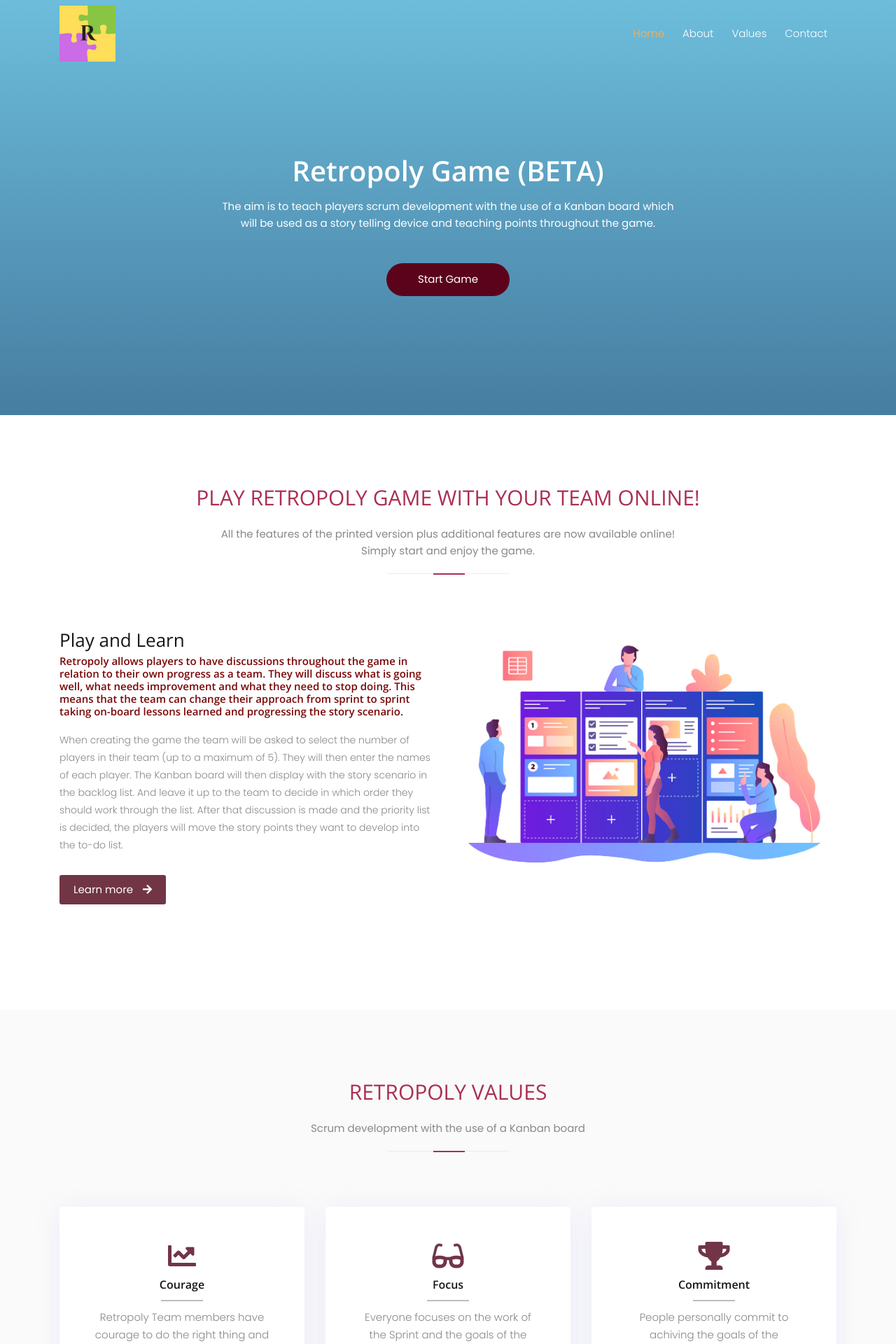
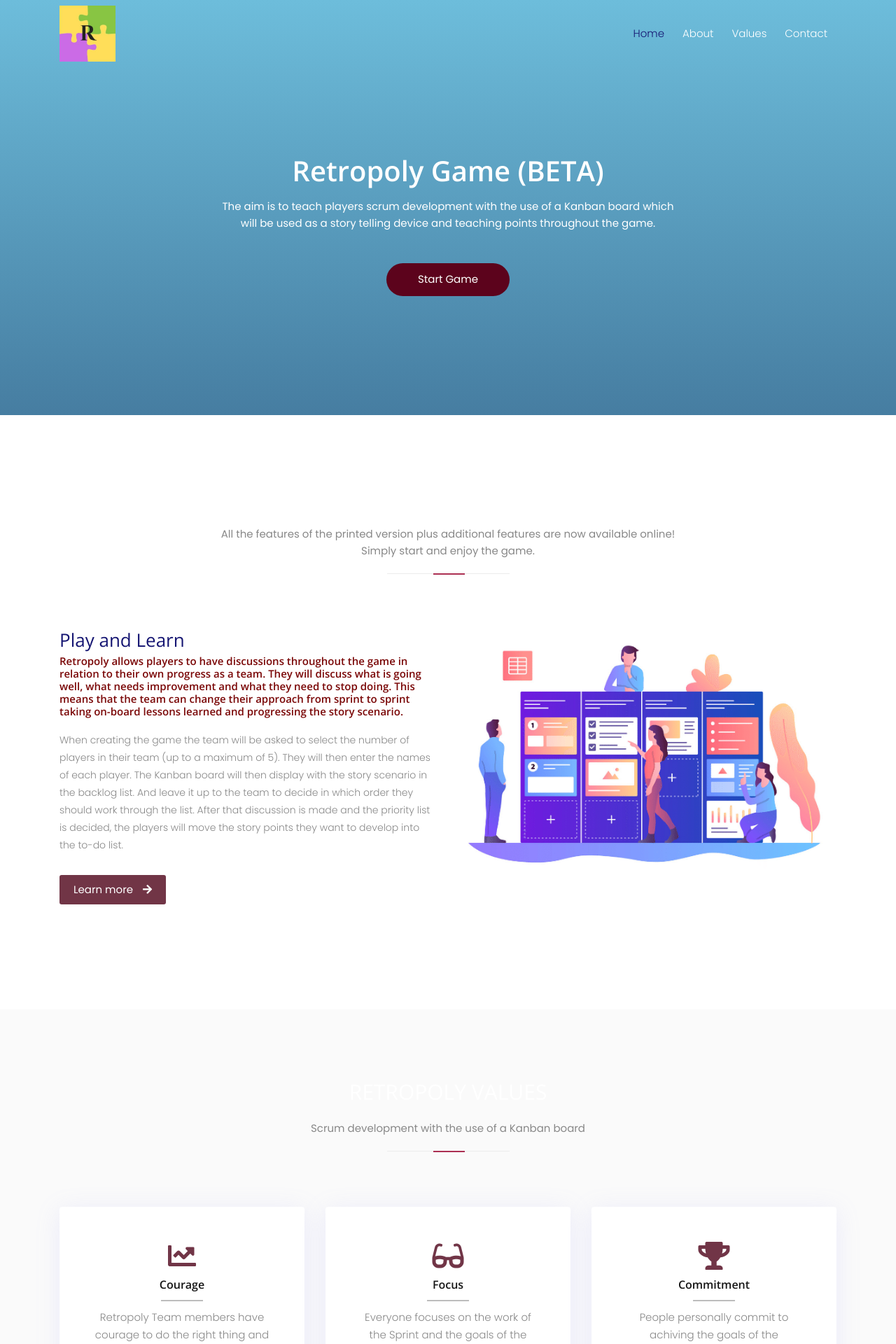
Before and after one commit to Dream-Team-33/Retropoly, a Flask app: page /home/ in a window 1280 px wide. Shown: the top 1920 px of the page at 70% size. Run offline with Flask 3, Linux system fonts and the light colour scheme; some libraries are stand-ins or nearby versions.

Commit message:
home page further updates

```diff
--- a/static/css/home.css
+++ b/static/css/home.css
@@ -25,7 +25,7 @@ a {
 }
 
 a:hover {
-	color: #ffaf53 !important;
+	color: rgb(21, 21, 114) !important;
 }
 
 img {
@@ -98,7 +98,8 @@ h6 {
 }
 
 .navbar .active {
-	color: #ffaf53 !important;
+	/* color: #ffaf53 !important; */
+	color: rgb(21, 21, 114) !important;
 }
 
 
@@ -215,7 +216,8 @@ h6 {
 }
 
 .section-title h3 {
-	color: #ab2f52;
+	/* color: #ab2f52; */
+	color: #fff;
 	text-transform: uppercase;
 	font-weight: 300;
 	margin-bottom: 22px;
@@ -275,6 +277,7 @@ h6 {
 
 .sub-title-paragraph h4 {
 	margin-bottom: 5px;
+	color: rgb(21, 21, 114);
 }
 
 .sub-title-paragraph h5 {
@@ -583,7 +586,7 @@ h6 {
 
 .info-box .icon i {
 	font-size: 20px;
-	color: #ab2f52;
+	color: rgb(21, 21, 114);
 }
 
 .info-box .content {
@@ -615,7 +618,7 @@ h6 {
 	color: #fff;
 	-webkit-transition: all 0.3s ease-in-out;
 	transition: all 0.3s ease-in-out;
-	background: #ab2f52;
+	background: linear-gradient(to bottom, #6dbddb 0%,  #467da1 100%);
 	padding: 12px 45px;
 	font-size: 15px;
 	border-radius: 30px;
```
